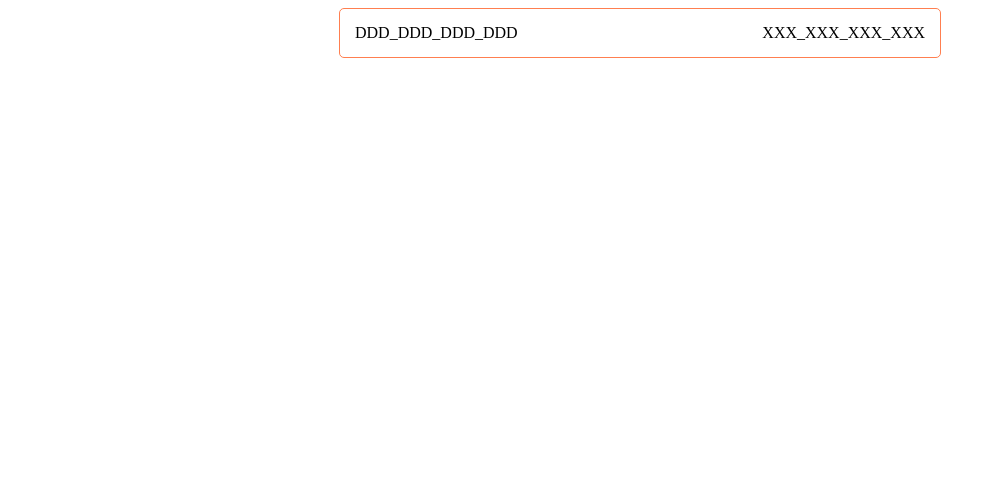
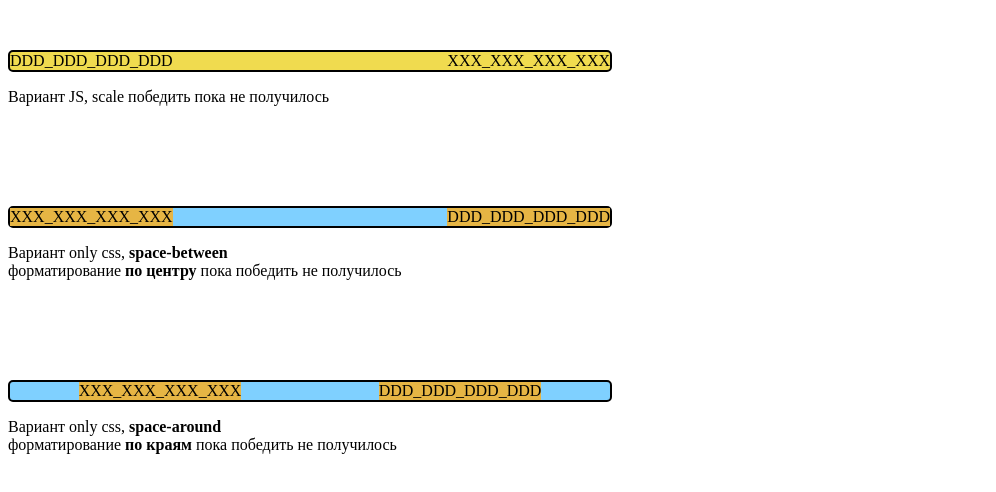
Before and after one commit to Maev1000-7/FN_Incart, a plain HTML site: page index.html in a window 1280 px wide. Shown: the whole page, without its empty margins (0-996 px from the left). Drawn offline with Linux system fonts and the light colour scheme.

Commit message:
промежуточная версия когда все варианты верстки на странице

```diff
--- a/3__layout.js
+++ b/3__layout.js
@@ -7,7 +7,7 @@ function checkWidth() {
 
     const boxWidth = box.getBoundingClientRect().width;
 
-    const totalWidth = left.getBoundingClientRect().width + right.getBoundingClientRect().width + 60; // + margin
+    const totalWidth = left.getBoundingClientRect().width + right.getBoundingClientRect().width; // + margin
 
     if (totalWidth > boxWidth) {
 
--- a/index.html
+++ b/index.html
@@ -13,12 +13,42 @@
 
     <!-- Третье заданиие, Верстка -->
 
+
+
     <div class="text_box">
+
         <p class="p_left">DDD_DDD_DDD_DDD</p>
         <p class="p_right">XXX_XXX_XXX_XXX</p>
+
     </div>
+    <p>Вариант JS, scale победить пока не получилось</p>
+
 
     <script src="3__layout.js"></script>
 
+
+
+<!--  ================================== Чисто css =========================================  -->
+
+
+
+
+    <div class="parent_A">
+        <p class="right_a">XXX_XXX_XXX_XXX</p>
+        <p class="left_a">DDD_DDD_DDD_DDD</p>
+    </div>
+    <p>Вариант only css, <strong>space-between</strong> <br>
+        форматирование <strong>по центру</strong> пока победить не получилось</p>
+
+
+    <div class="parent_B">
+        <p class="right_b">XXX_XXX_XXX_XXX</p>
+        <p class="left_b">DDD_DDD_DDD_DDD</p>
+    </div>
+
+    <p>Вариант only css, <strong>space-around</strong> <br>
+        форматирование <strong>по краям</strong> пока победить не получилось</p>
+
+
 </body>
 </html>
--- a/style.css
+++ b/style.css
@@ -1,31 +1,93 @@
-/*     Возможно, так делать нельзя  */
-/*     Чтобы только после нажатия кнопки задания появлялись */
+
+/* ================================== JS + css ========================================= */
+
+.text_box {
+    margin-top: 50px;
 
 
-/*     Третье задание - верстка  */
-.text_box {
-    display: flex;
+    display:flex;
 
-    border: 1px solid coral;
+    border: 2px solid black;
     border-radius: 5px;
 
-    margin: auto;
     width: 100%;
     max-width: 600px;
     justify-content: space-between;
+    background-color: #F0DB4F;
+
+    height: 100%;
+
 }
 
 .text_box p {
-    margin: 15px;
+    padding: 0px;
+    margin: 0px;
+}
+
+.p_left  {
+    /* background-color: #95f76e; */
+}
+
+.p_right {
+    /* background-color: #c9bf37; */
+    /* transform: scale(2);  */
+}
+
+
+
+
+/* ================================== Чисто css 1 ========================================= */
+
+
+
+ .parent_A {
+    display: flex;
+    background-color: #7fd0ff;
+    border: 2px solid black;
+    border-radius: 5px;
+
+
+    max-width: 600px;
+
+    justify-content: space-between;
+
+    flex-wrap: wrap;
+
+    margin-top: 100px;
+
+    align-content: center;
 
 }
 
-.p_left  {
-    text-align: left;
+.parent_A p {
 
+
+    padding: 0;
+    background-color: #e6b544;
+
+    margin: 0;
 }
 
-.p_right {
-    text-align: right;
-    /* scale: 2; */
+/* ================================== Чисто css 2 ========================================= */
+
+.parent_B {
+    display: flex;
+    background-color: #7fd0ff;
+    border: 2px solid black;
+    border-radius: 5px;
+
+
+    max-width: 600px;
+
+    justify-content: space-around;
+
+    flex-wrap: wrap;
+
+    margin-top: 100px;
 }
+
+.parent_B p {
+    margin: 0;
+    padding: 0;
+    background-color: #e6b544;
+}
```
